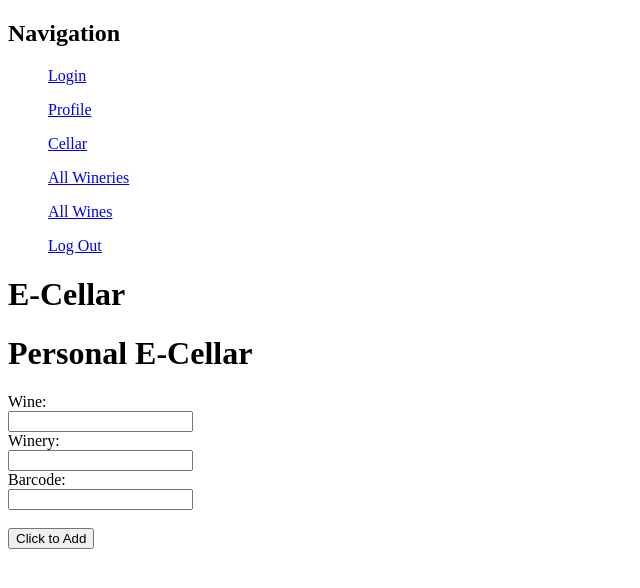
After one commit to justintomlinson/Pythonpdxcodeguild, a Django app: a page that uses capstone/capstone/templates/base.html in a window 1280 px wide. The commit adds this page. Shown: the top 588 px of the page, without its empty margins (0-640 px from the left). Run offline with Django 3.2, Linux system fonts and the light colour scheme; some libraries are stand-ins or nearby versions.

```diff
--- /dev/null
+++ b/capstone/capstone/templates/add_cellar_data.html
@@ -0,0 +1,55 @@
+{% extends 'base.html' %}
+{%  load staticfiles %}
+
+{% block title %} Add to Personal Cellar {% endblock %}
+
+{% block content %}
+    <b><h1> Personal E-Cellar </h1></b>
+    <div id="cellar_form">
+        <form methods="post" enctype="multipart/form-data">
+            {% csrf_token %}
+            Wine: <br>
+            <input type="text" name="wine_name"><br>
+            Winery: <br>
+            <input type="text" name="winery_name"><br>
+            Barcode:<br>
+            <input type="text" name="barcode"><br>
+            <br>
+            {% comment %}Price per bottle:
+            <input type="number" name="price">
+            Quantity:
+            <input type ="number" name="quantity">
+            <br>{% endcomment %}
+            <button type="button" id="sendCellarData">Click to Add</button>
+        </form>
+
+    </div>
+
+{% endblock %}
+{% block script %}<script>
+    function csrfSafeMethod(method) {
+        // these HTTP methods do not require CSRF protection
+        return (/^(GET|HEAD|OPTIONS|TRACE)$/.test(method));
+    }
+
+    $("#sendCellarData").click(function(){
+        var mydata = new Object();
+        mydata.wine_name = $("[name=wine_name]").val();
+        mydata.winery_name = $("[name=winery_name]").val();
+        var csrftoken = $("[name=csrfmiddlewaretoken]").val();
+        $.ajax({
+            type: "POST",
+            url: "/api/cellar/",
+            contentType: "application/json;",
+            data: JSON.stringify(mydata),
+            dataType: "json",
+            beforeSend: function(xhr, settings) {
+                if (!csrfSafeMethod(settings.type) && !this.crossDomain) {
+                    xhr.setRequestHeader("X-CSRFToken", csrftoken);
+                }},
+        }).error(function(r){ console.log(r) })
+            .success(function(r){ console.log("success", r) })
+
+    });
+</script>
+{% endblock %}
--- a/capstone/capstone/templates/base.html
+++ b/capstone/capstone/templates/base.html
@@ -8,18 +8,19 @@
 
     <title>{% block title %} {% endblock %}</title>
 </head>
-    <body class="container">
-     <b><h1>E-Cellar</h1></b>
         <nav id="sidebar">
              <div id="nav-list">
+                 <h1> Navigation </h1>
                 <ul><a href="login.html">Login</a></ul>
                 <ul><a href="home.html">Profile</a></ul>
                 <ul><a href="Cellar">Cellar</a></ul>
-                <ul><a href="view_winery"> All Wineries</a></ul>
-                <ul><a href="view_wines">All Wines</a></ul>
-                <ul><a href="logged_out">Exit</a></ul>
+                <ul><a href="http://127.0.0.1:8000/view_winery"> All Wineries</a></ul>
+                <ul><a href="http://127.0.0.1:8000/view_wines">All Wines</a></ul>
+                <ul><a href="http://127.0.0.1:8000/logged_out">Log Out</a></ul>
             </div>
         </nav>
+    <body class="container">
+        <b><h1>E-Cellar</h1></b>
             <div id="main">
             {% block content %}
                 <h3> Welcome to E-Cellar</h3>
--- a/capstone/capstone/urls.py
+++ b/capstone/capstone/urls.py
@@ -25,6 +25,7 @@ from capstone_code.views import signup
 from capstone_code.views import render_wine_form
 from capstone_code.views import view_wines
 from capstone_code.views import view_winery
+from capstone_code.views import render_cellar_form
 
 
 router = routers.DefaultRouter()
@@ -40,7 +41,7 @@ urlpatterns = [
     url(r'^login/$', auth_views.login, {'template_name': 'login.html'}, name='login'),
     url(r'^logout/$', auth_views.logout, {'template_name': 'logged_out.html'}, name='logout'),
     url(r'^admin/', admin.site.urls),
-    url(r'^api', include(router.urls)),
+    url(r'^api/', include(router.urls)),
     url(r'^api-auth/', include('rest_framework.urls', namespace='rest_framework')),
     url(r'^silk', include('silk.urls', namespace='silk')),
     url(r'^render_winery_form$', render_winery_form, name='winery_form'),
@@ -48,4 +49,5 @@ urlpatterns = [
     url(r'^render_wine_form$', render_wine_form, name='add_wine'),
     url(r'^view_wines$', view_wines, name='view_wines'),
     url(r'^view_winery$', view_winery, name='view_winery'),
+    url(r'^render_cellar_form$', render_cellar_form, name='add_cellar_data')
 ]
--- a/capstone/capstone_code/views.py
+++ b/capstone/capstone_code/views.py
@@ -1,7 +1,7 @@
 from django.shortcuts import render, redirect
 from rest_framework import viewsets
 from capstone_code.models import Wine, Winery, Cellar
-from django.http import HttpResponse
+
 from django.contrib.auth import login, authenticate
 from django.contrib.auth.models import User, Group
 from capstone_code.forms import SignUpForm
@@ -11,7 +11,7 @@ from rest_framework import generics
 from rest_framework.views import APIView
 from rest_framework.response import Response
 from rest_framework.renderers import TemplateHTMLRenderer
-
+from django.http import HttpResponse
 # Create your views here.
 
 
@@ -107,6 +107,14 @@ def render_wine_form(request):
     """
     return render(request, "./add_wine.html")
 
+def render_cellar_form(request):
+    """
+
+    :param request:
+    :return:
+    """
+    return render(request, "./add_cellar_data.html")
+
 
 def signup(request):
     if request.method == 'POST':
```
Also changed, not shown: capstone/capstone/templates/sidebar.html (added, +10 -0 lines), capstone/capstone_code/forms.py (+23 -14 lines), capstone/capstone_code/models.py (+4 -14 lines), capstone/capstone_code/serializers.py (+19 -8 lines).
